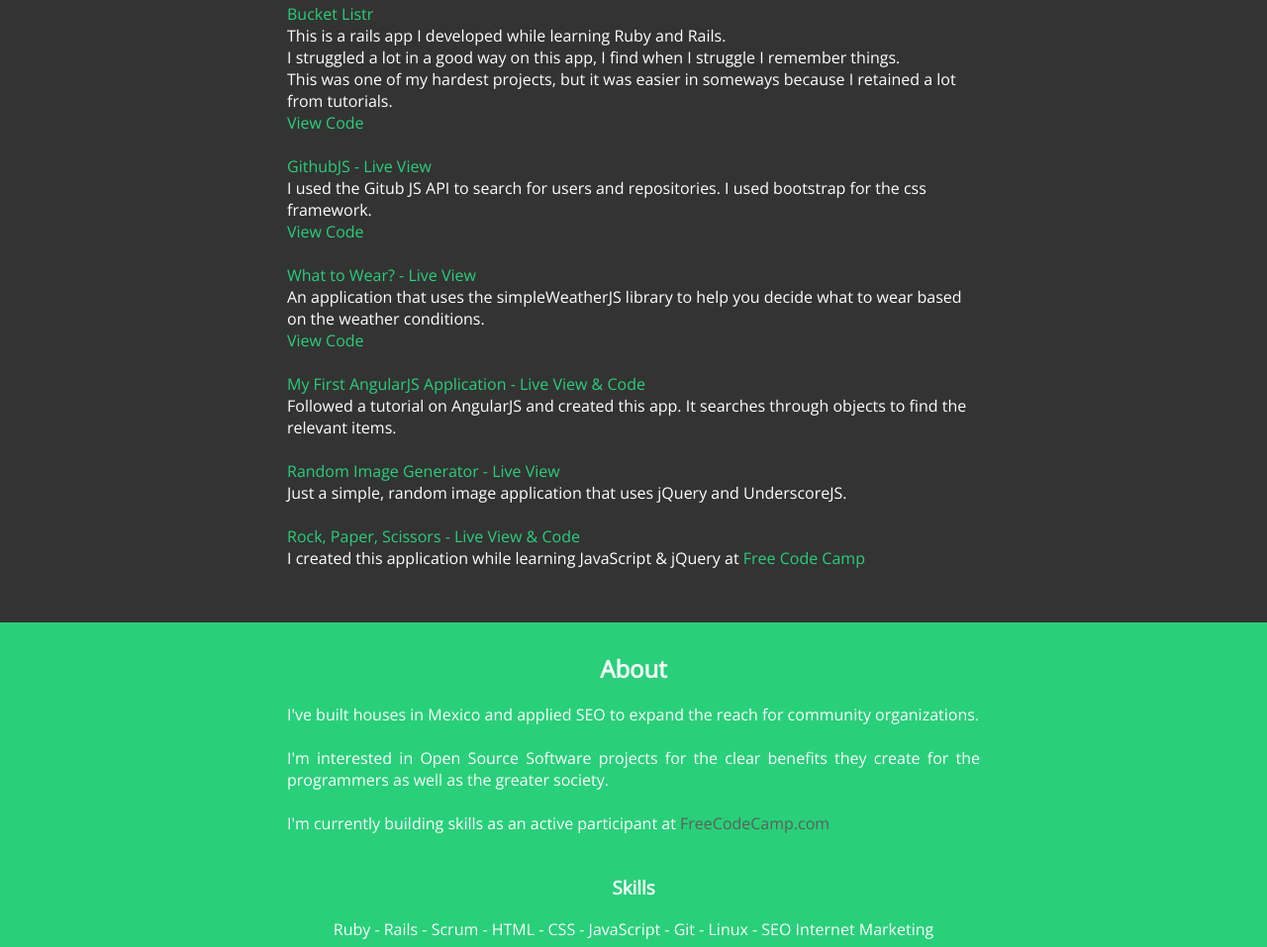
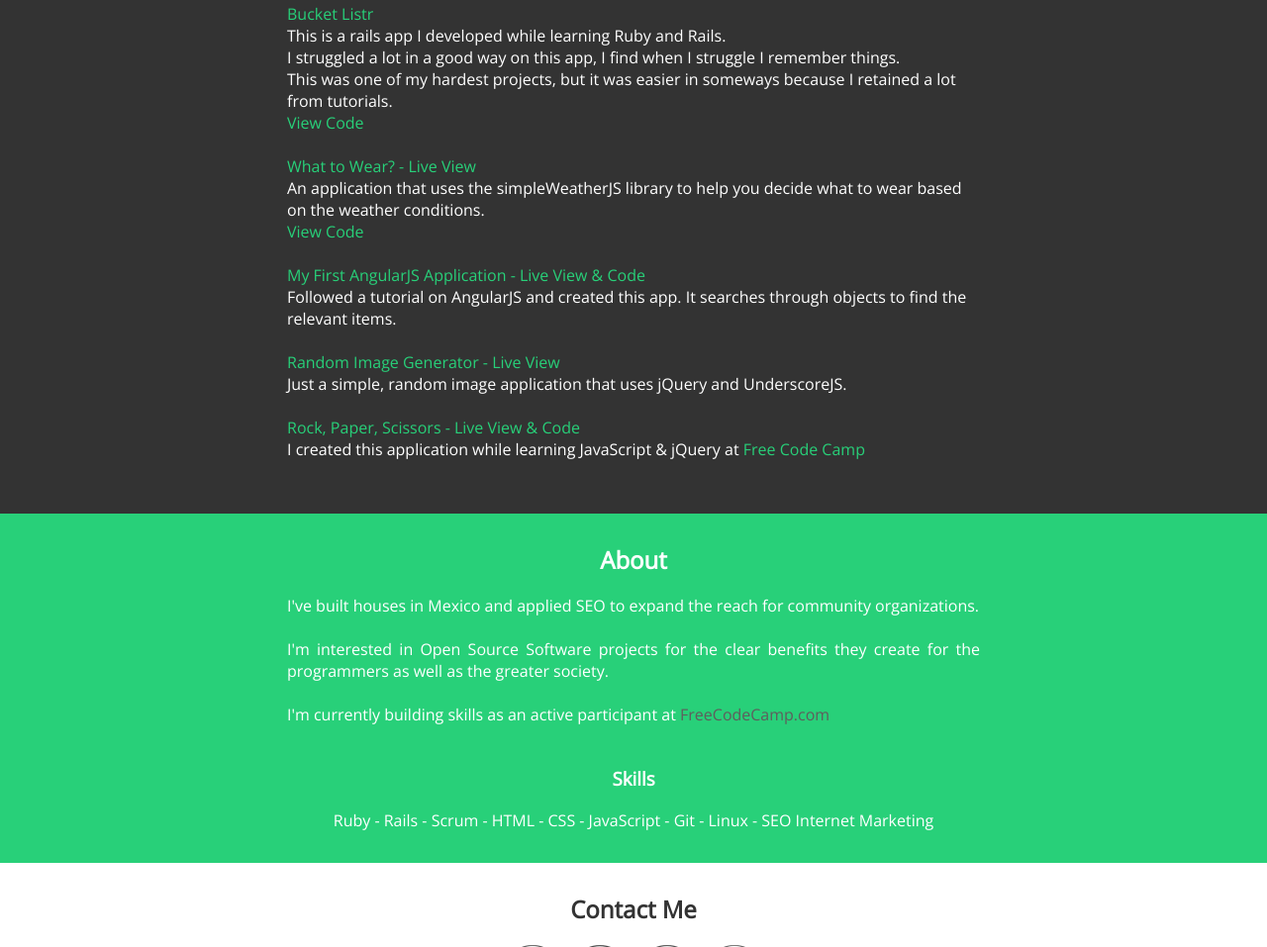
Before and after one commit to iheartkode/iheartkode.github.io, a plain HTML site: page index.html in a window 1280 px wide. Shown: the part 959-1916 px from the top of the page at 99% size. Drawn offline with nearby package versions, Linux system fonts and the light colour scheme.

```diff
--- a/index.html
+++ b/index.html
@@ -57,14 +57,8 @@
           <br>
           <a href="https://github.com/iheartkode/Bucket_List_Rails">View Code</a>
         </p><br>
-        <p>
-          <a href="http://iheartkode.com/projects/GithubJS/">GithubJS - Live View</a>
-          <br>
-          I used the Gitub JS API to search for users and repositories. I used bootstrap for the css framework.
-         <br>
-         <a href="https://github.com/iheartkode/Github-User-Search">View Code</a>
-         </p>
-       <br>
+
+
        <p>
          <a href="/what-to-wear" target="_blank">What to Wear? - Live View</a>
          <br>
```
